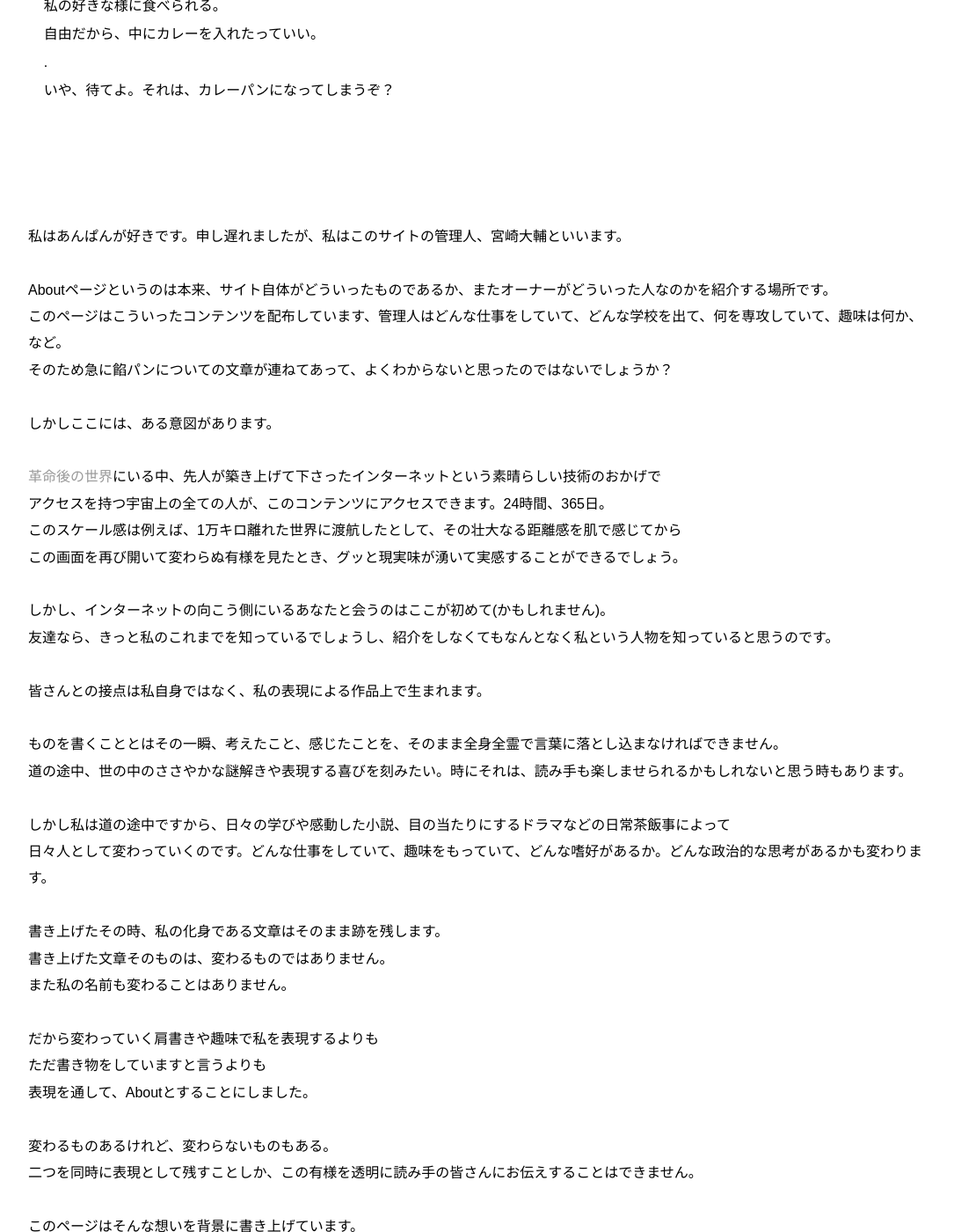
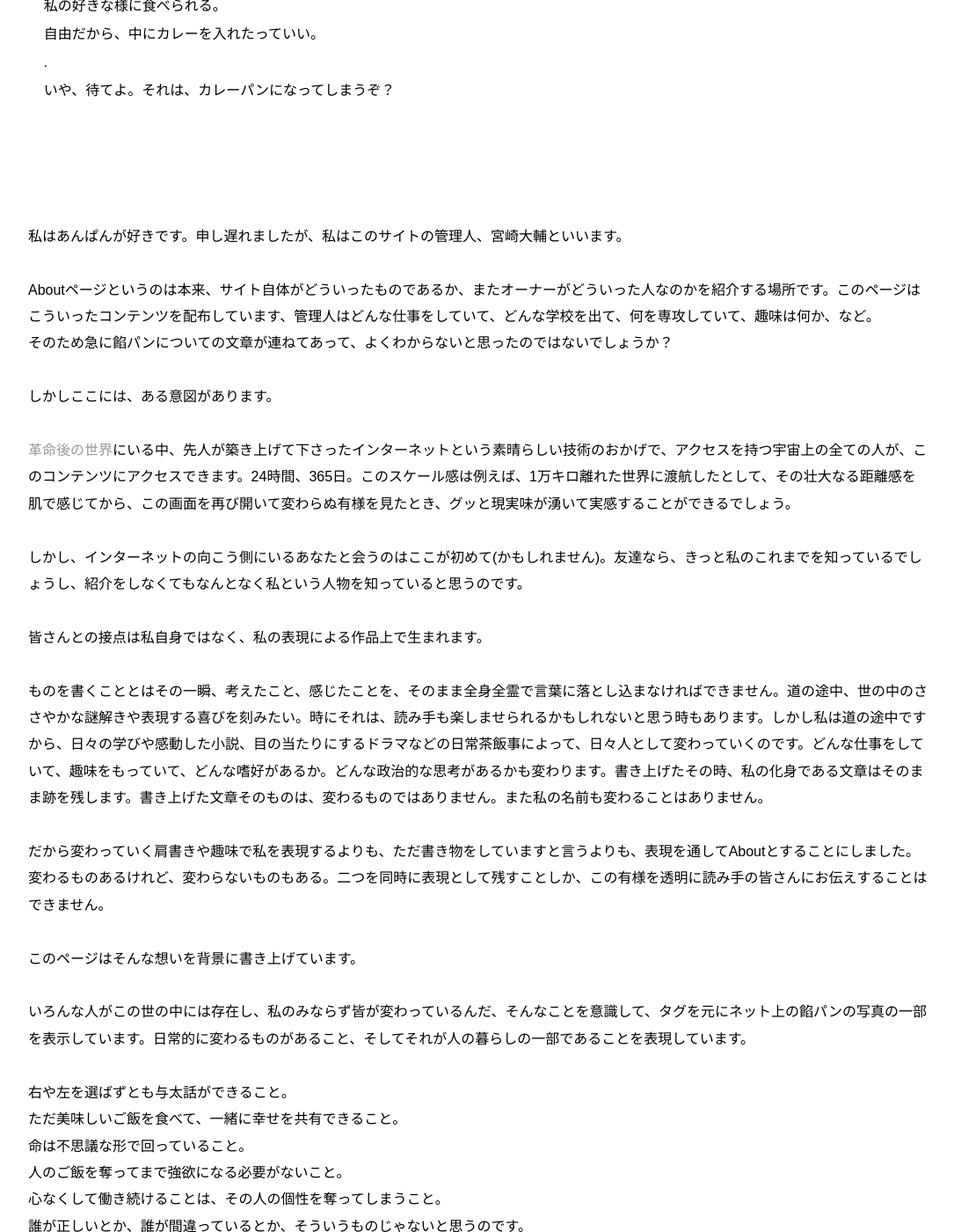
Before and after one commit to DaisukeMiyazaki/DaisukeMiyazaki.github.io, a Jekyll site: the page built from About.html, in a window 1280 px wide and 1400 px high, scrolled down 1631 px. Shown: the whole window at 88% size, without its empty margins (96-1181 px from the left). Built offline with Jekyll 4.4.1, drawn with Linux system fonts in a browser that asks for light colours; some of the changed text lies outside the part shown.

Commit message:
minor adjustment

```diff
--- a/About.html
+++ b/About.html
@@ -131,44 +131,24 @@ includelink: true
 <p>
 私はあんぱんが好きです。申し遅れましたが、私はこのサイトの管理人、宮崎大輔といいます。
 
-Aboutページというのは本来、サイト自体がどういったものであるか、またオーナーがどういった人なのかを紹介する場所です。
-このページはこういったコンテンツを配布しています、管理人はどんな仕事をしていて、どんな学校を出て、何を専攻していて、趣味は何か、など。
+Aboutページというのは本来、サイト自体がどういったものであるか、またオーナーがどういった人なのかを紹介する場所です。このページはこういったコンテンツを配布しています、管理人はどんな仕事をしていて、どんな学校を出て、何を専攻していて、趣味は何か、など。
 そのため急に餡パンについての文章が連ねてあって、よくわからないと思ったのではないでしょうか？
 
 しかしここには、ある意図があります。
 
-<a href="https://daisukemiyazaki.github.io/blog/2020/01/20/daisuke-site-launched">革命後の世界</a>にいる中、先人が築き上げて下さったインターネットという素晴らしい技術のおかげで
-アクセスを持つ宇宙上の全ての人が、このコンテンツにアクセスできます。24時間、365日。
-このスケール感は例えば、1万キロ離れた世界に渡航したとして、その壮大なる距離感を肌で感じてから
-この画面を再び開いて変わらぬ有様を見たとき、グッと現実味が湧いて実感することができるでしょう。
+<a href="https://daisukemiyazaki.github.io/blog/2020/01/20/daisuke-site-launched">革命後の世界</a>にいる中、先人が築き上げて下さったインターネットという素晴らしい技術のおかげで、アクセスを持つ宇宙上の全ての人が、このコンテンツにアクセスできます。24時間、365日。このスケール感は例えば、1万キロ離れた世界に渡航したとして、その壮大なる距離感を肌で感じてから、この画面を再び開いて変わらぬ有様を見たとき、グッと現実味が湧いて実感することができるでしょう。
 
-しかし、インターネットの向こう側にいるあなたと会うのはここが初めて(かもしれません)。
-友達なら、きっと私のこれまでを知っているでしょうし、紹介をしなくてもなんとなく私という人物を知っていると思うのです。
+しかし、インターネットの向こう側にいるあなたと会うのはここが初めて(かもしれません)。友達なら、きっと私のこれまでを知っているでしょうし、紹介をしなくてもなんとなく私という人物を知っていると思うのです。
 
 皆さんとの接点は私自身ではなく、私の表現による作品上で生まれます。
 
-ものを書くこととはその一瞬、考えたこと、感じたことを、そのまま全身全霊で言葉に落とし込まなければできません。
-道の途中、世の中のささやかな謎解きや表現する喜びを刻みたい。時にそれは、読み手も楽しませられるかもしれないと思う時もあります。
+ものを書くこととはその一瞬、考えたこと、感じたことを、そのまま全身全霊で言葉に落とし込まなければできません。道の途中、世の中のささやかな謎解きや表現する喜びを刻みたい。時にそれは、読み手も楽しませられるかもしれないと思う時もあります。しかし私は道の途中ですから、日々の学びや感動した小説、目の当たりにするドラマなどの日常茶飯事によって、日々人として変わっていくのです。どんな仕事をしていて、趣味をもっていて、どんな嗜好があるか。どんな政治的な思考があるかも変わります。書き上げたその時、私の化身である文章はそのまま跡を残します。書き上げた文章そのものは、変わるものではありません。また私の名前も変わることはありません。
 
-しかし私は道の途中ですから、日々の学びや感動した小説、目の当たりにするドラマなどの日常茶飯事によって
-日々人として変わっていくのです。どんな仕事をしていて、趣味をもっていて、どんな嗜好があるか。どんな政治的な思考があるかも変わります。
-
-書き上げたその時、私の化身である文章はそのまま跡を残します。
-書き上げた文章そのものは、変わるものではありません。
-また私の名前も変わることはありません。
-
-だから変わっていく肩書きや趣味で私を表現するよりも
-ただ書き物をしていますと言うよりも
-表現を通して、Aboutとすることにしました。
-
-変わるものあるけれど、変わらないものもある。
-二つを同時に表現として残すことしか、この有様を透明に読み手の皆さんにお伝えすることはできません。
+だから変わっていく肩書きや趣味で私を表現するよりも、ただ書き物をしていますと言うよりも、表現を通してAboutとすることにしました。変わるものあるけれど、変わらないものもある。二つを同時に表現として残すことしか、この有様を透明に読み手の皆さんにお伝えすることはできません。
 
 このページはそんな想いを背景に書き上げています。
 
-いろんな人がこの世の中には存在し、私のみならず皆が変わっているんだ、
-そんなことを意識して、タグを元にネット上の餡パンの写真の一部を表示しています。
-日常的に変わるものがあること、そしてそれが人の暮らしの一部であることを表現しています。
+いろんな人がこの世の中には存在し、私のみならず皆が変わっているんだ、そんなことを意識して、タグを元にネット上の餡パンの写真の一部を表示しています。日常的に変わるものがあること、そしてそれが人の暮らしの一部であることを表現しています。
 
 右や左を選ばずとも与太話ができること。
 ただ美味しいご飯を食べて、一緒に幸せを共有できること。
@@ -178,15 +158,10 @@ Aboutページというのは本来、サイト自体がどういったもので
 誰が正しいとか、誰が間違っているとか、そういうものじゃないと思うのです。
 でももちろん、1人の個性を押し通して「これでもいい、私がそう想うから」と周りに配慮せずルールを変えるのも違います。
 
-特に今、社会問題として特に大きくある分断。
-もしかしたら昔からあった問題なのかもしれません。
-しかし今は<a href="https://daisukemiyazaki.github.io/blog/2020/01/20/daisuke-site-launched">魔法の世界</a>の中でアルゴリズムによって拡張、増幅されています。
-誰もが最適解を探し、分断した世の中を繋げようとしています。
-これからの世代や子供達に教育をする立場にあるのも、我々大人であることも確かです。
+特に今、社会問題として特に大きくある分断。もしかしたら昔からあった問題なのかもしれません。しかし今は<a href="https://daisukemiyazaki.github.io/blog/2020/01/20/daisuke-site-launched">魔法の世界</a>の中でアルゴリズムによって拡張、増幅されています。誰もが最適解を探し、分断した世の中を繋げようとしています。これからの世代や子供達に教育をする立場にあるのも、我々大人であることも確かです。
 
 この文章は変わらずに残ります。しかしこの文章の裏にあるメッセージは変わらないものではないか、そんな想いを表現しています。
 
-末筆ながら、もしもお便りや連絡を送ってみたいと思い立ってくだされば
-ぜひ下のメール欄より、一通をお待ちしております。
+末筆ながら、もしもお便りや連絡を送ってみたいと思い立ってくださればぜひ下のメール欄より、一通をお待ちしております。
 </p>
 </article>
```
